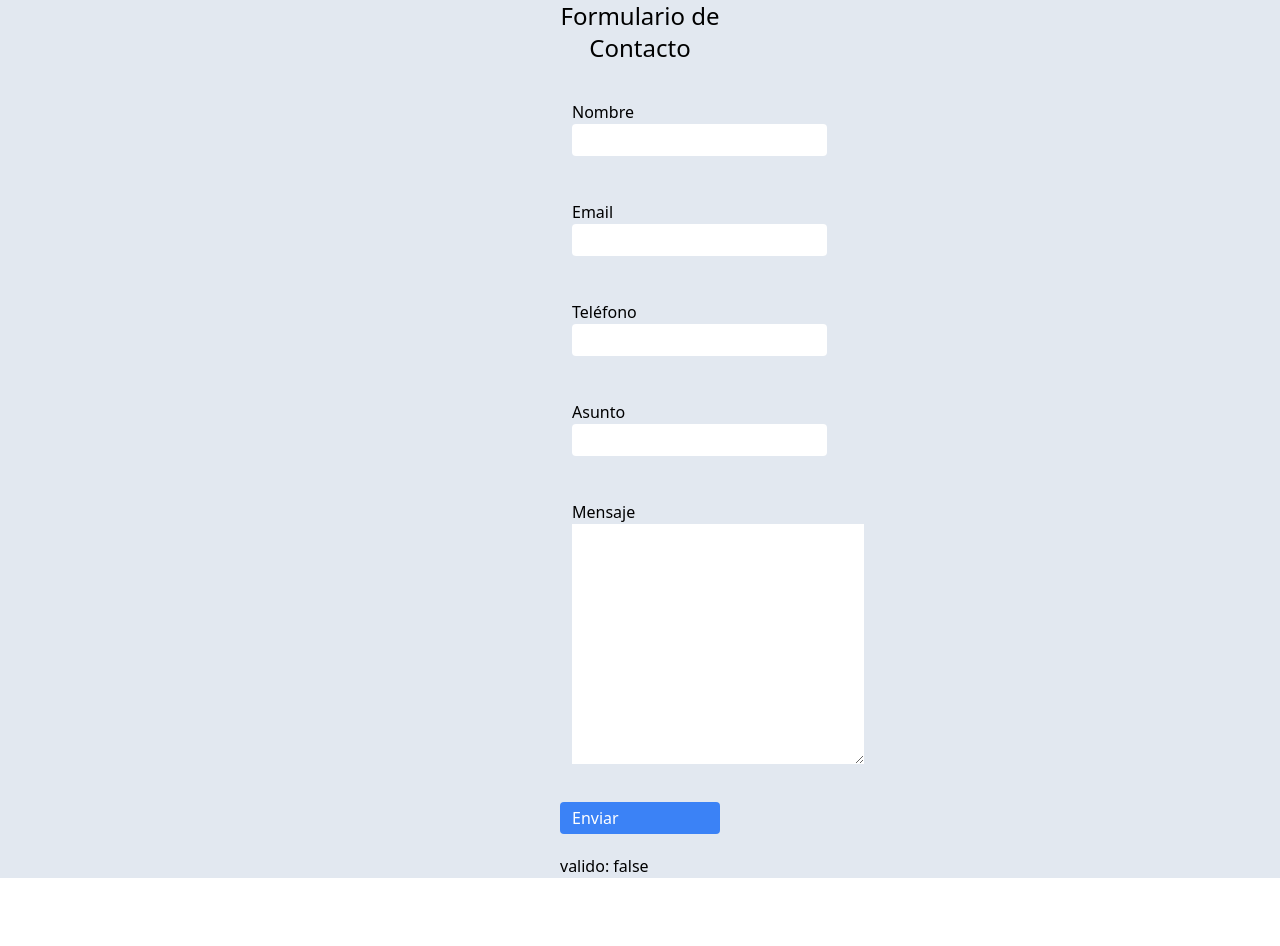
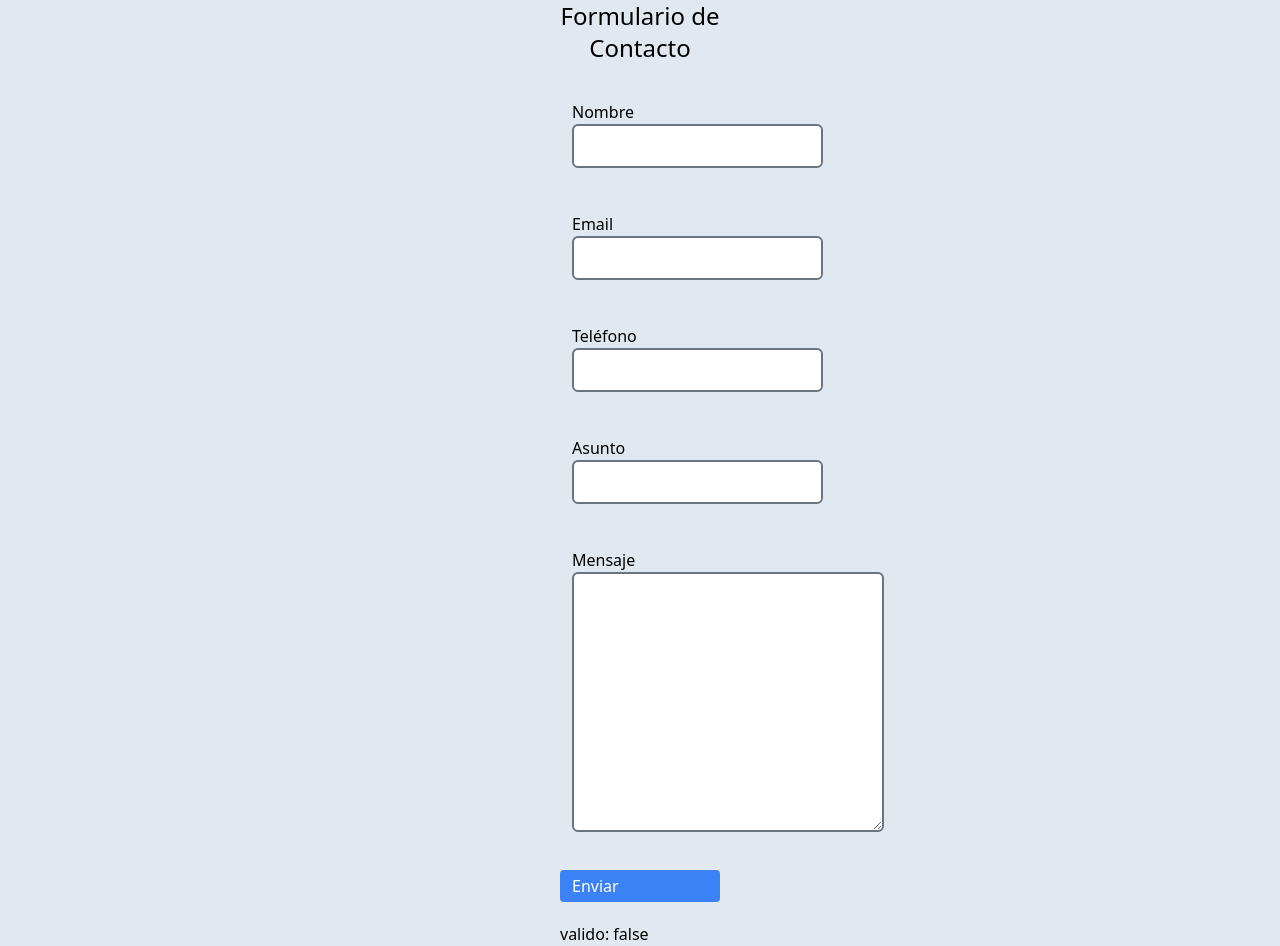
Before and after one commit to Lizvan27/Asincrona-12-formulrio, an Angular app: page / in a window 1280 px wide. Before the commit the page ends 878 px from the top, so only its background shows below. Built offline with nearby package versions, Linux system fonts and the light colour scheme.

Commit message:
desarrollo directivas

```diff
--- a/src/app/directives/over-mouse.directive.ts
+++ b/src/app/directives/over-mouse.directive.ts
@@ -1,15 +1,15 @@
-import { Directive,ElementRef,Input,OnInit} from '@angular/core';
+import { Directive,ElementRef,Input,OnChanges} from '@angular/core';
 
 @Directive({
   selector: '[overUp]' //el nombre es personalizado
 })
-export class OverMouseDirective implements OnInit{
+export class OverMouseDirective implements OnChanges{
   @Input() invalid!: boolean | undefined;
   $element = this.elementRef.nativeElement as HTMLInputElement
 
   constructor(private elementRef: ElementRef) {
   }
-  ngOnInit(): void {
+  ngOnChanges(): void {
     if(this.invalid){
       this.$element.classList.add('border-red-500')
     } else {
--- a/src/app/pages/home/home.component.html
+++ b/src/app/pages/home/home.component.html
@@ -8,28 +8,27 @@
             <div class="my-5 p-3">
                 <label for="Nombre">Nombre</label>
                 <input [invalid]="formContacto.get('Nombre')?.valid"
-                overUp type="text" id="Nombre" formControlName="Nombre" class="py-1 px-3 rounded dark:focus:border-blue-500 focus:outline-none focus:ring-0 focus:border-blue-600 peer"
+                overUp type="text" id="Nombre" formControlName="Nombre" class="border-2 border-gray-500 p-2 rounded-md  focus:outline-teal-500"
                 [(ngModel)]="Nombre">
-                <!--block py-2.5 px-0 w-full text-sm text-gray-900 bg-transparent border-0 border-b-2 border-gray-300 appearance-none dark:text-white dark:border-gray-600 dark:focus:border-blue-500 focus:outline-none focus:ring-0 focus:border-blue-600 peer-->
             </div>
             <!-- input email -->
             <div class="my-5 p-3">
                 <label for="email">Email</label>
-                <input overUp type="text" id="email" formControlName="email" class="py-1 px-3 rounded" [(ngModel)]="email">
+                <input overUp type="text" id="email" formControlName="email" class="border-2 border-gray-500 p-2 rounded-md  focus:outline-teal-500" [(ngModel)]="email">
             </div>
             <div class="my-5 p-3">
                 <label for="telefono">Tel&eacute;fono</label>
-                <input overUp type="text" id="telefono" formControlName="telefono" class="py-1 px-3 rounded" [(ngModel)]="telefono">
+                <input overUp type="text" id="telefono" formControlName="telefono" class="border-2 border-gray-500 p-2 rounded-md  focus:outline-teal-500" [(ngModel)]="telefono">
             </div>
             <div class="my-5 p-3">
                 <label for="asunto">Asunto</label>
-                <input overUp type="text" id="asunto" formControlName="asunto" class="py-1 px-3 rounded" [(ngModel)]="asunto">
+                <input overUp type="text" id="asunto" formControlName="asunto" class="border-2 border-gray-500 p-2 rounded-md  focus:outline-teal-500" [(ngModel)]="asunto">
             </div>
 
             <!-- input mensaje -->
             <div class="my-5 p-3">
                 <label for="Mensaje">Mensaje</label>
-                <textarea overUp name="Mensaje" id="Mensaje" cols="30" rows="10"  formControlName="Mensaje" [(ngModel)]="Mensaje"></textarea>
+                <textarea overUp name="Mensaje" id="Mensaje" cols="30" rows="10"  formControlName="Mensaje" [(ngModel)]="Mensaje" class="border-2 border-gray-500 p-2 rounded-md  focus:outline-teal-500"></textarea>
             </div>
 
 
```
